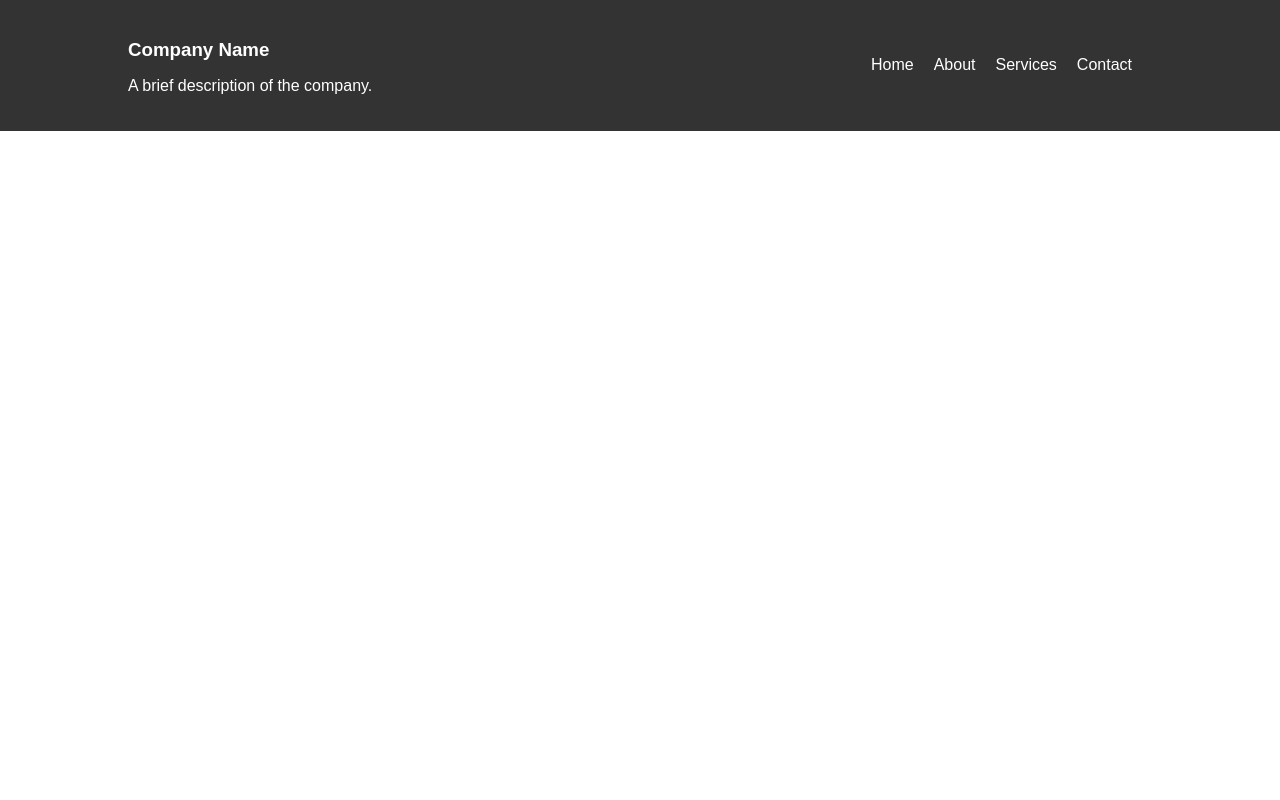
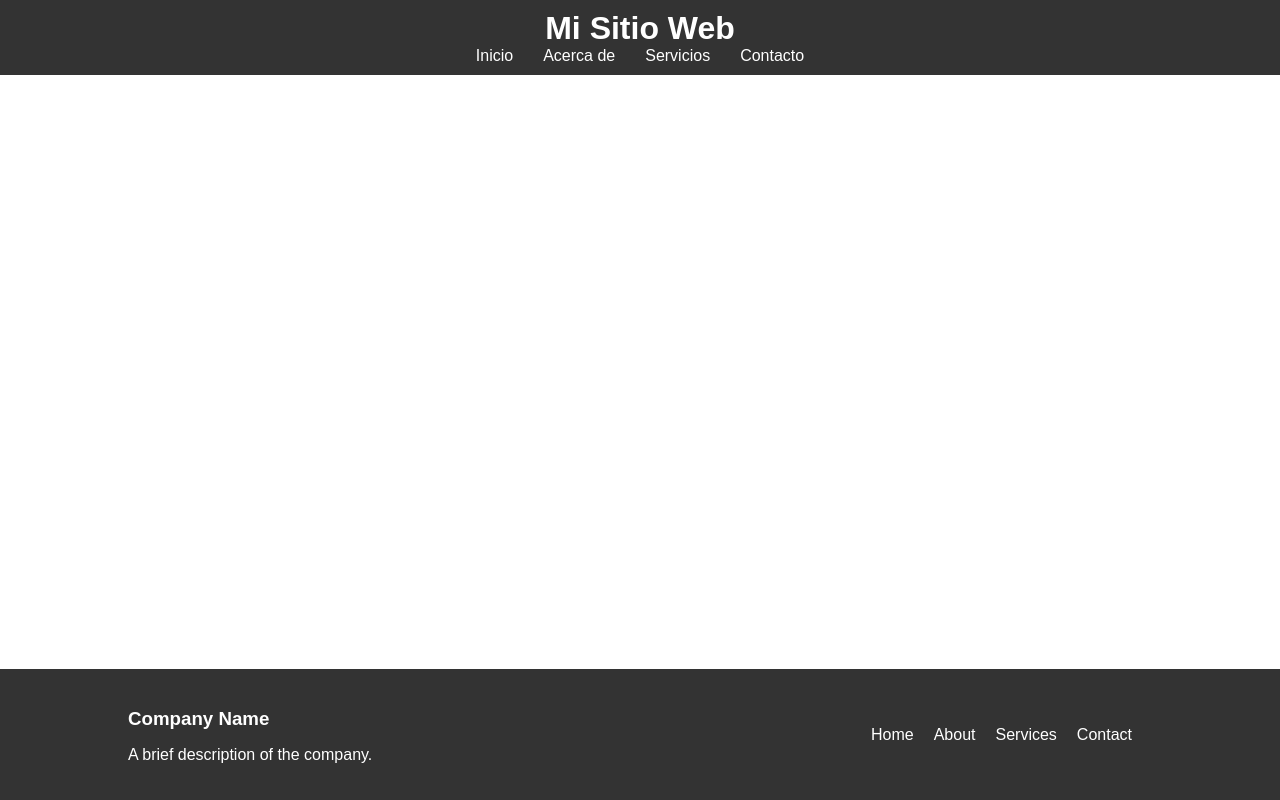
Before and after one commit to angelmarfil/web_sencilla, a plain HTML site: page index.html in a window 1280 px wide. Drawn offline with Linux system fonts and the light colour scheme.

Commit message:
Add Header

```diff
--- a/index.html
+++ b/index.html
@@ -7,6 +7,17 @@
     <title>Web Sencilla</title>
 </head>
 <body>
+  <header>
+    <h1>Mi Sitio Web</h1>
+    <nav>
+        <ul>
+            <li><a href="#">Inicio</a></li>
+            <li><a href="#">Acerca de</a></li>
+            <li><a href="#">Servicios</a></li>
+            <li><a href="#">Contacto</a></li>
+        </ul>
+    </nav>
+</header>
 
     <footer class="footer">
         <div class="container">
--- a/style.css
+++ b/style.css
@@ -3,6 +3,37 @@ body {
     padding: 0;
     font-family: Arial, sans-serif;
   }
+  header {
+    background-color: #333;
+    color: white;
+    padding: 10px 0;
+    text-align: center;
+}
+
+header h1 {
+    margin: 0;
+}
+
+nav ul {
+    list-style: none;
+    padding: 0;
+    margin: 0;
+    display: flex;
+    justify-content: center;
+}
+
+nav ul li {
+    margin: 0 15px;
+}
+
+nav ul li a {
+    color: white;
+    text-decoration: none;
+}
+
+nav ul li a:hover {
+    text-decoration: underline;
+}
 
   .content {
     min-height: calc(100vh - 100px); /* Altura mínima del contenido para que el footer se quede abajo */
@@ -13,6 +44,9 @@ body {
     background-color: #333;
     color: #fff;
     padding: 20px 0;
+    position: fixed;
+    bottom: 0;
+    width: 100%;
   }
 
   .container {
```
